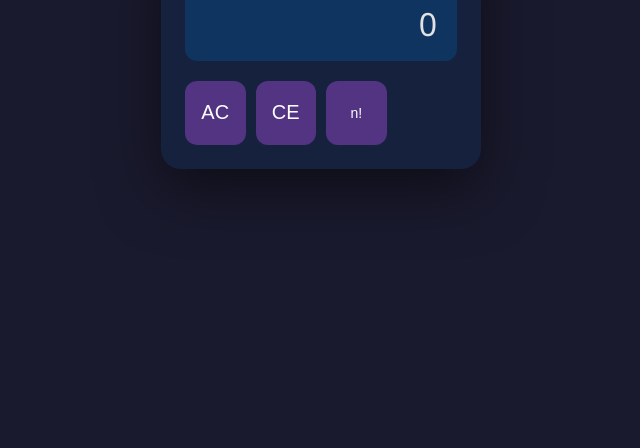
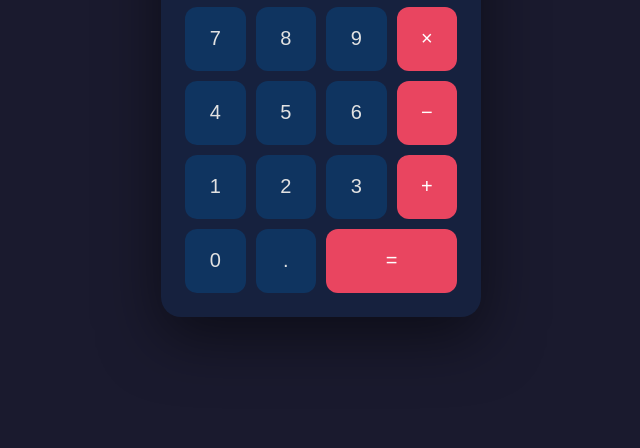
Before and after one commit to MatthewHussaini/vuna_calc, a website: page index.html in a window 1280 px wide. Shown: the part 352-800 px from the top of the page, without its empty margins (319-959 px from the left). Drawn offline with Linux system fonts and the light colour scheme.

Commit message:
fix: restore calculator layout with n! button

```diff
--- a/index.html
+++ b/index.html
@@ -17,4 +17,35 @@
       <button class="btn action"   data-value="AC">AC</button>
       <button class="btn action"   data-value="CE">CE</button>
       <button class="btn custom"   data-value="!">n!</button>
-      <button class="btn operator"
+      <button class="btn operator" data-value="/">&divide;</button>
+
+      <!-- Row 2 -->
+      <button class="btn" data-value="7">7</button>
+      <button class="btn" data-value="8">8</button>
+      <button class="btn" data-value="9">9</button>
+      <button class="btn operator" data-value="*">&times;</button>
+
+      <!-- Row 3 -->
+      <button class="btn" data-value="4">4</button>
+      <button class="btn" data-value="5">5</button>
+      <button class="btn" data-value="6">6</button>
+      <button class="btn operator" data-value="-">&minus;</button>
+
+      <!-- Row 4 -->
+      <button class="btn" data-value="1">1</button>
+      <button class="btn" data-value="2">2</button>
+      <button class="btn" data-value="3">3</button>
+      <button class="btn operator" data-value="+">+</button>
+
+      <!-- Row 5 -->
+      <button class="btn" data-value="0">0</button>
+      <button class="btn" data-value=".">.</button>
+      <button class="btn equals"   data-value="=">=</button>
+    </div>
+  </div>
+
+  <!-- Load engine first, then UI wiring -->
+  <script src="src/calculator.js"></script>
+  <script src="src/ui.js"></script>
+</body>
+</html>
--- a/src/style.css
+++ b/src/style.css
@@ -69,6 +69,6 @@ body {
 .btn.action  { background: #533483; color: #fff; }
 .btn.operator{ background: #e94560; color: #fff; }
 .btn.equals  { background: #e94560; color: #fff; grid-column: span 2; }
-.btn.custom  { background: #533483; color: #fff; font-size: 14px; }
+.btn.custom  { background: #533483; color: #fff; font-size: 16px; }
 
 .btn:hover { opacity: 0.85; }
```
